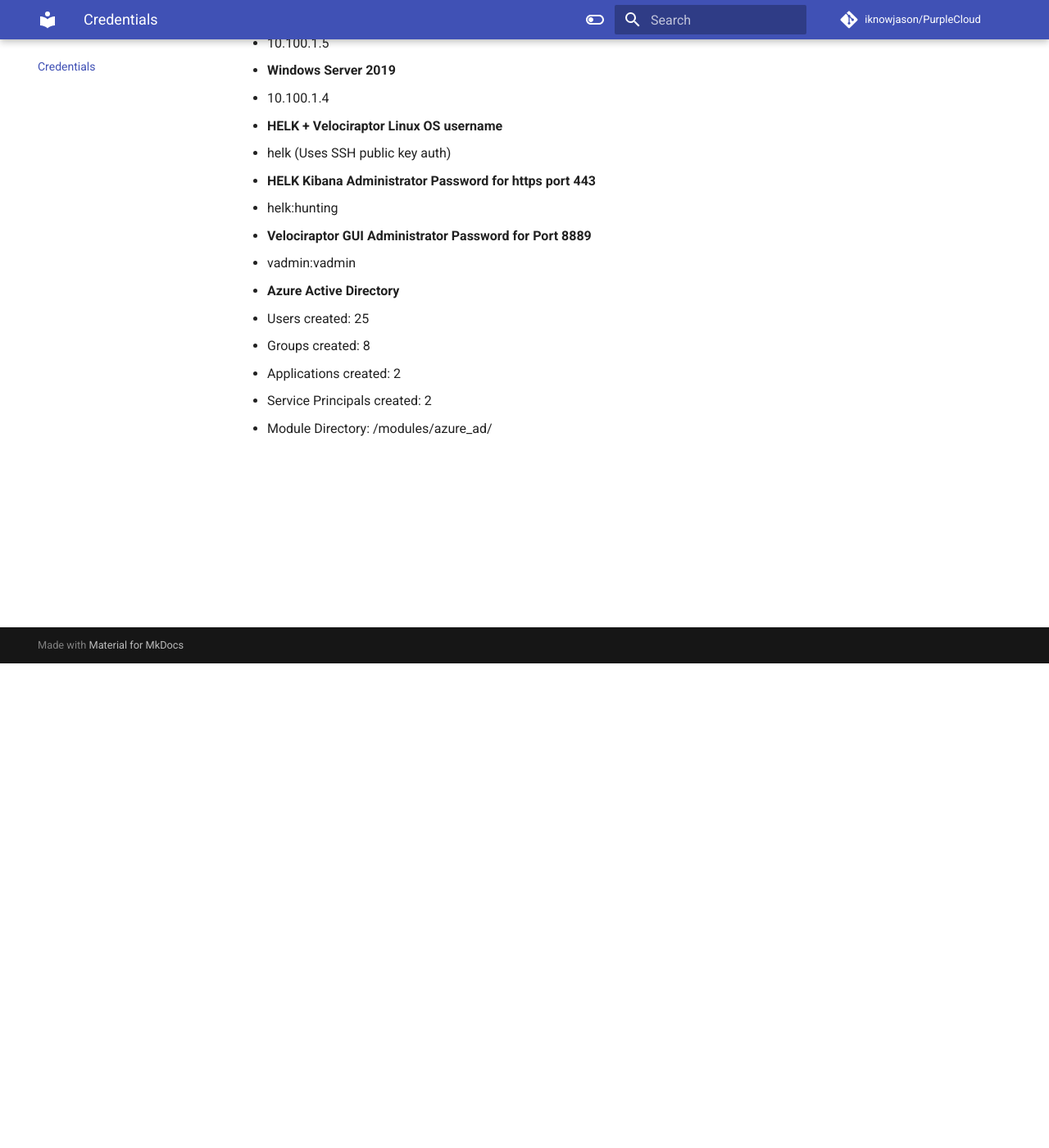
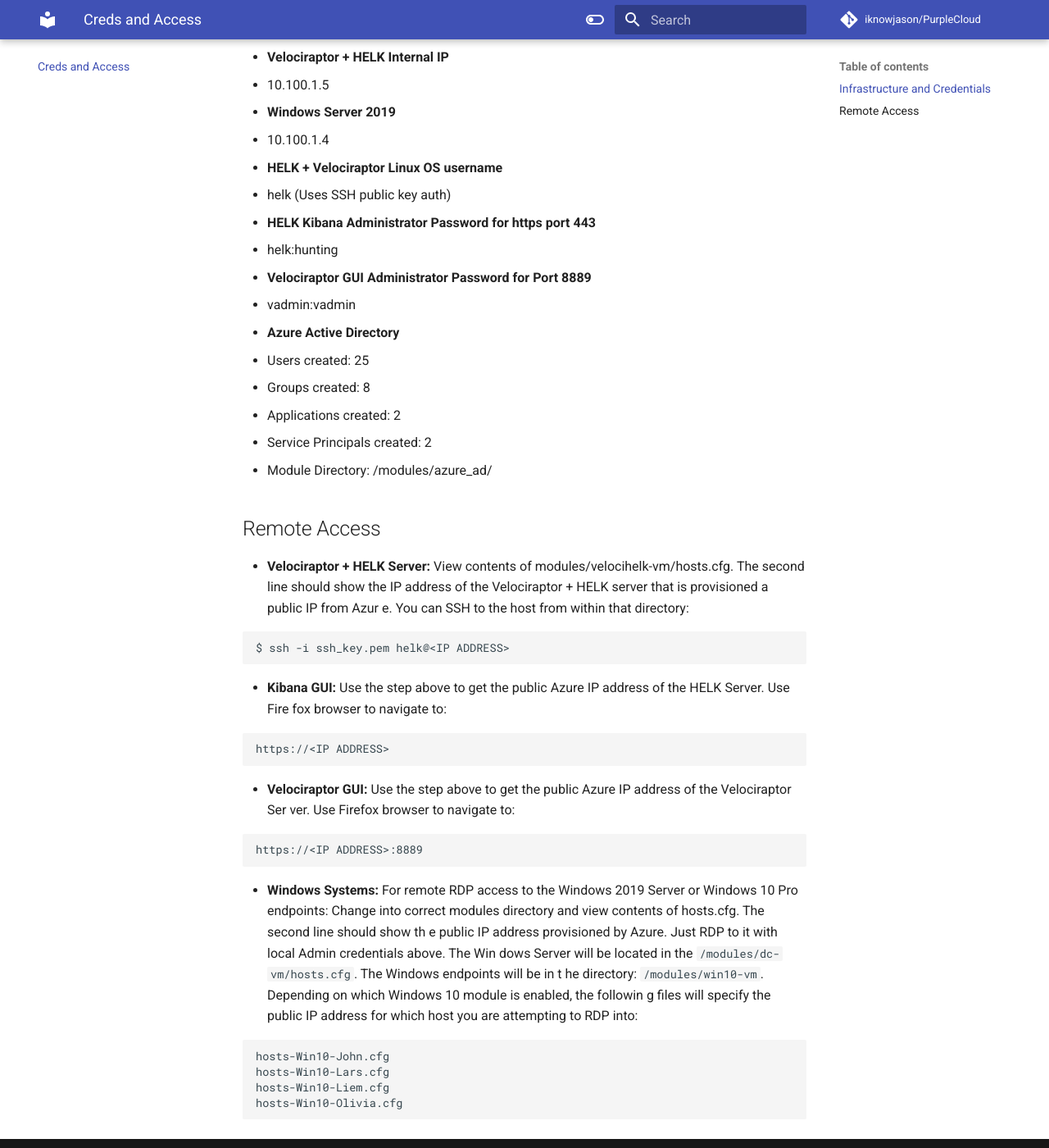
Before and after one commit to iknowjason/PurpleCloud, an MkDocs documentation site: the page built from docs/infrastructure.md, in a window 1280 px wide and 1400 px high, scrolled down 591 px. Shown: the whole window at 82% size. Built offline with MkDocs 1.6.1 and Material for MkDocs 9.7.7, drawn with Linux system fonts in a browser that asks for light colours; comment, search, counter and statistics services are not loaded.

Commit message:
Updated documentation

````diff
--- a/docs/infrastructure.md
+++ b/docs/infrastructure.md
@@ -1,4 +1,4 @@
-# Infrastructure and Credentials
+## Infrastructure and Credentials
 * **All Domain User passwords:**  Password123
 * **Domain:**  RTC.LOCAL
 * Local Administrator Credentials on all Windows OS Systems
@@ -26,3 +26,34 @@
   * Applications created:  2
   * Service Principals created:  2
   * Module Directory:  /modules/azure_ad/
+
+## Remote Access
+* **Velociraptor + HELK Server:**  View contents of modules/velocihelk-vm/hosts.cfg.  The second line
+should show the IP address of the Velociraptor + HELK server that is provisioned a public IP from Azur
+e.  You can SSH to the host from within that directory:
+```
+$ ssh -i ssh_key.pem helk@<IP ADDRESS>
+```
+
+* **Kibana GUI:**  Use the step above to get the public Azure IP address of the HELK Server.  Use Fire
+fox browser to navigate to:
+```
+https://<IP ADDRESS>
+```
+* **Velociraptor GUI:**  Use the step above to get the public Azure IP address of the Velociraptor Ser
+ver.  Use Firefox browser to navigate to:
+```
+https://<IP ADDRESS>:8889
+```
+* **Windows Systems:**  For remote RDP access to the Windows 2019 Server or Windows 10 Pro endpoints:
+ Change into correct modules directory and view contents of hosts.cfg.  The second line should show th
+e public IP address provisioned by Azure.  Just RDP to it with local Admin credentials above.  The Win
+dows Server will be located in the ```/modules/dc-vm/hosts.cfg```.  The Windows endpoints will be in t
+he directory:  ```/modules/win10-vm```.  Depending on which Windows 10 module is enabled, the followin
+g files will specify the public IP address for which host you are attempting to RDP into:
+```
+hosts-Win10-John.cfg
+hosts-Win10-Lars.cfg
+hosts-Win10-Liem.cfg
+hosts-Win10-Olivia.cfg
+```
--- a/mkdocs.yml
+++ b/mkdocs.yml
@@ -3,15 +3,14 @@
 repo_name: iknowjason/PurpleCloud
 nav:
    - Home: index.md
-   - Use Cases: usecases.md
-   - Features: features.md
-   - Credentials : infrastructure.md
-   - Remote Access : remoteaccess.md
-   - Installation : install.md
-   - APT Simulation : apt.md
+   - Overview: overview.md
+   - Cost: cost.md
+   - Creds and Access: infrastructure.md
+   - Getting Started : install.md
+   - Security Testing : apt.md
    - Issues : issues.md
    - References : references.md
-   - Future Ideas : future.md
+   - Roadmap Ideas : future.md
    - Credits : credits.md
 theme:
   name: material
````
Also changed, not shown: docs/cost.md (added, +19 -0 lines), docs/index.md (+6 -6 lines), docs/install.md (+3 -0 lines), docs/overview.md (added, +46 -0 lines), 2 other files.
